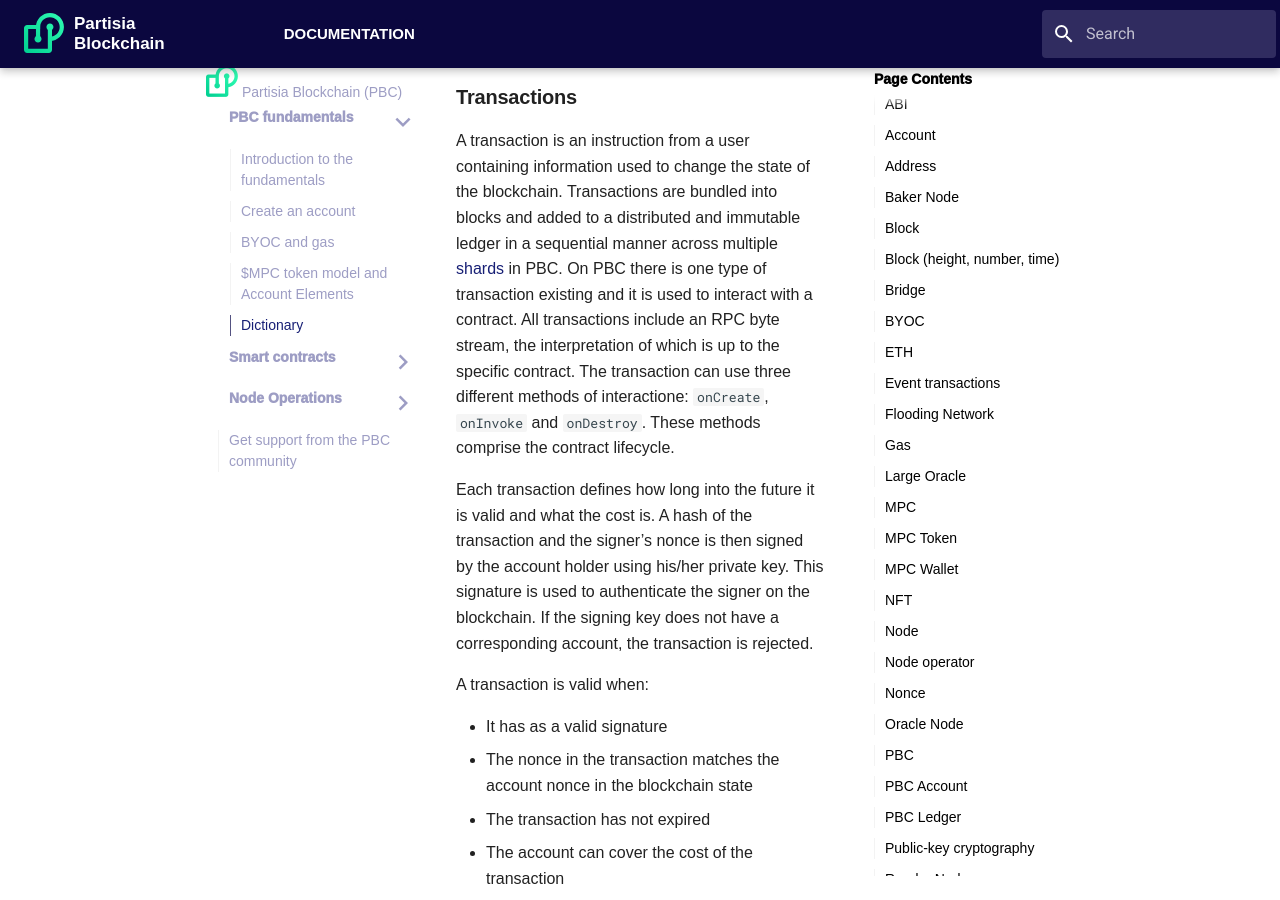
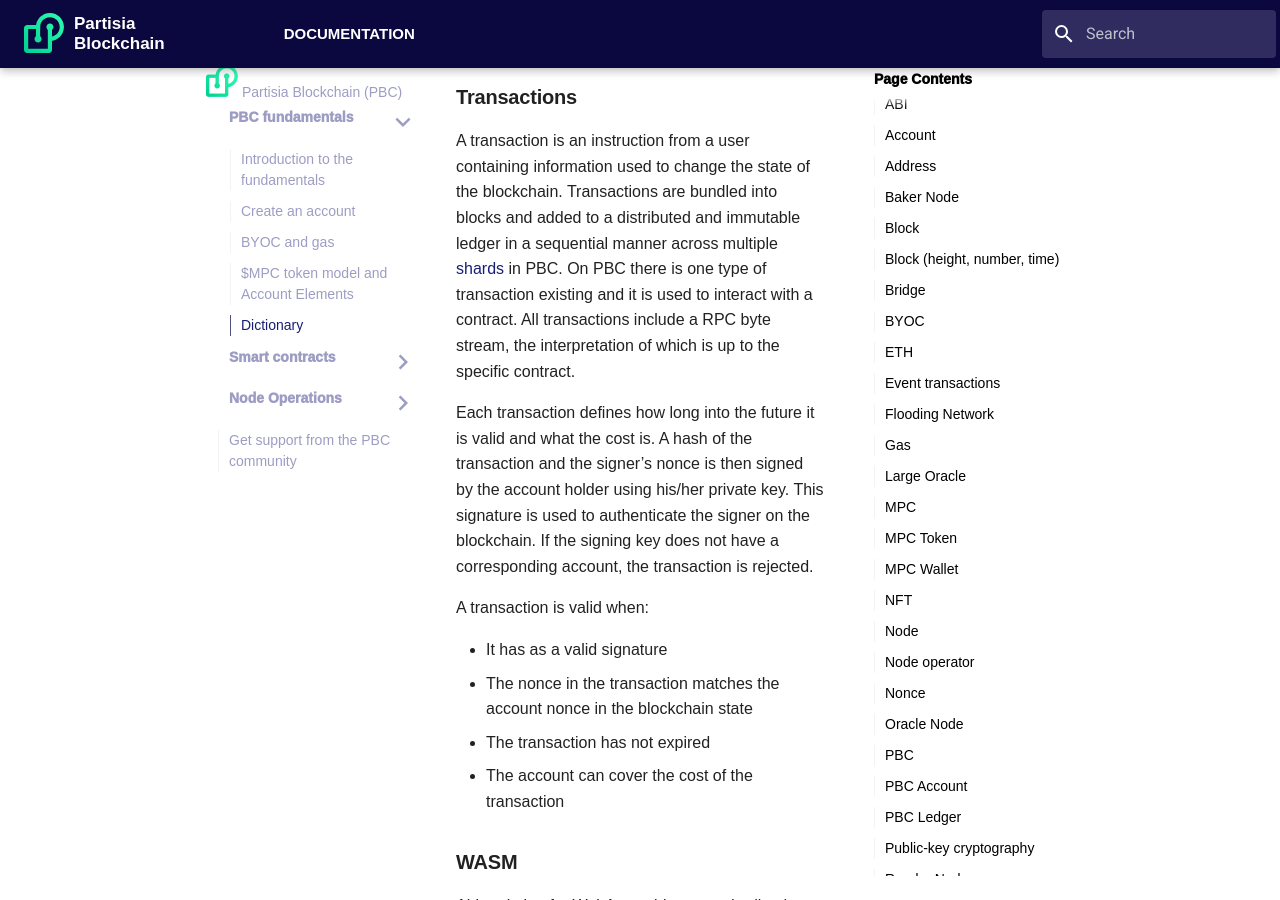
Before and after one commit to 0xSero/partisia-docs, an MkDocs documentation site: the page built from docs/pbc-fundamentals/dictionary.md, in a window 1280 px wide and 900 px high, scrolled down 10208 px. Built offline with MkDocs 1.6.1 and Material for MkDocs 9.7.7, drawn with Linux system fonts in a browser that asks for light colours; some web fonts are replaced; a script that is not in the unit is left out.

Commit message:
Removing the three types of method

```diff
--- a/docs/pbc-fundamentals/dictionary.md
+++ b/docs/pbc-fundamentals/dictionary.md
@@ -133,7 +133,7 @@
 ### Transactions
 
 A transaction is an instruction from a user containing information used to change the state of the blockchain. Transactions are bundled into blocks and added to a distributed and immutable ledger in a sequential manner across multiple [shards](sharding.md) in PBC.
-On PBC there is one type of transaction existing and it is used to interact with a contract. All transactions include an RPC byte stream, the interpretation of which is up to the specific contract. The transaction can use three different methods of interactione: `onCreate`, `onInvoke` and `onDestroy`. These methods comprise the contract lifecycle.
+On PBC there is one type of transaction existing and it is used to interact with a contract. All transactions include a RPC byte stream, the interpretation of which is up to the specific contract.
 
 Each transaction defines how long into the future it is valid and what the cost is. A hash of the transaction and the signer’s nonce is then signed by the account holder using his/her private key. This signature is used to authenticate the signer on the blockchain. If the signing key does not have a corresponding account, the transaction is rejected.
 
```
